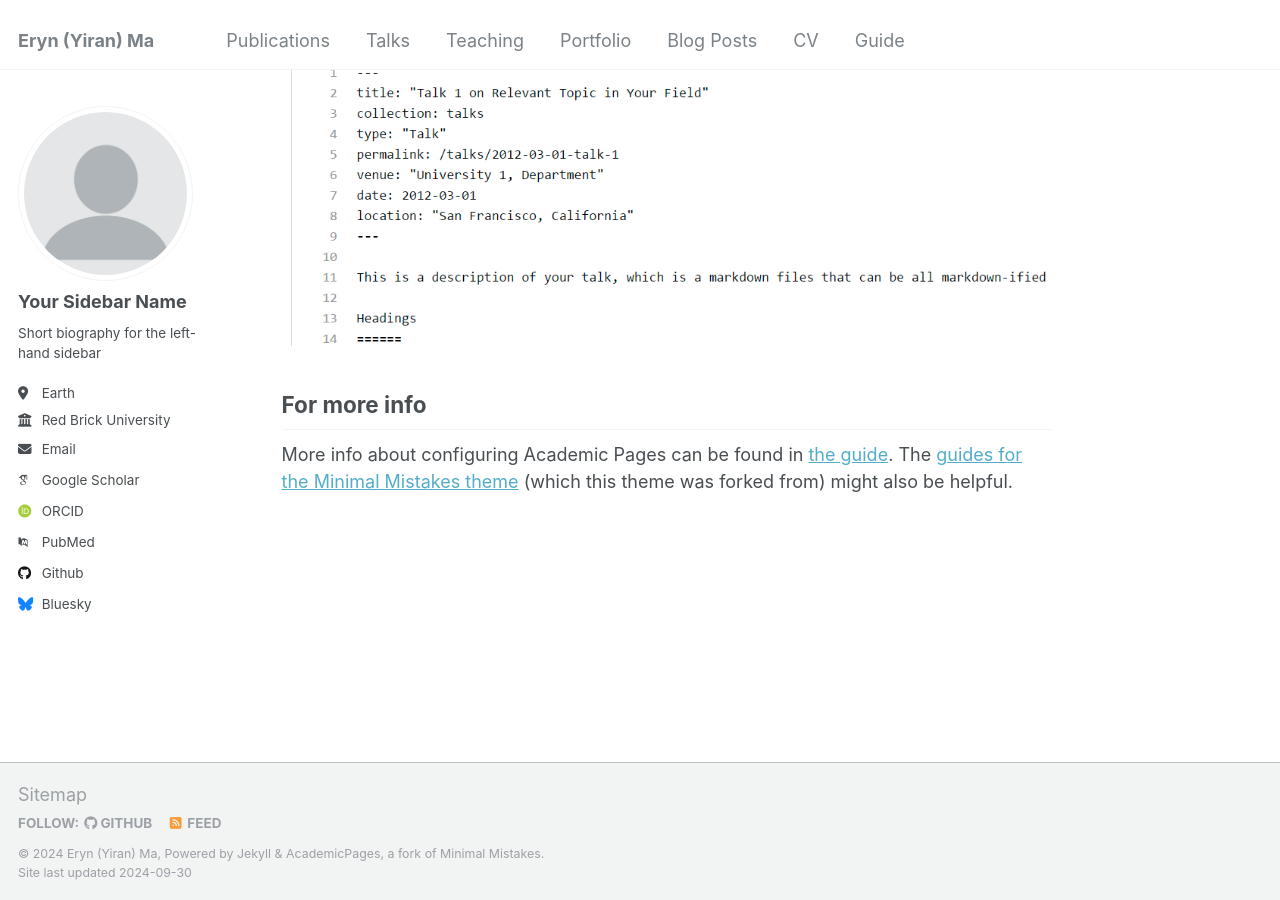
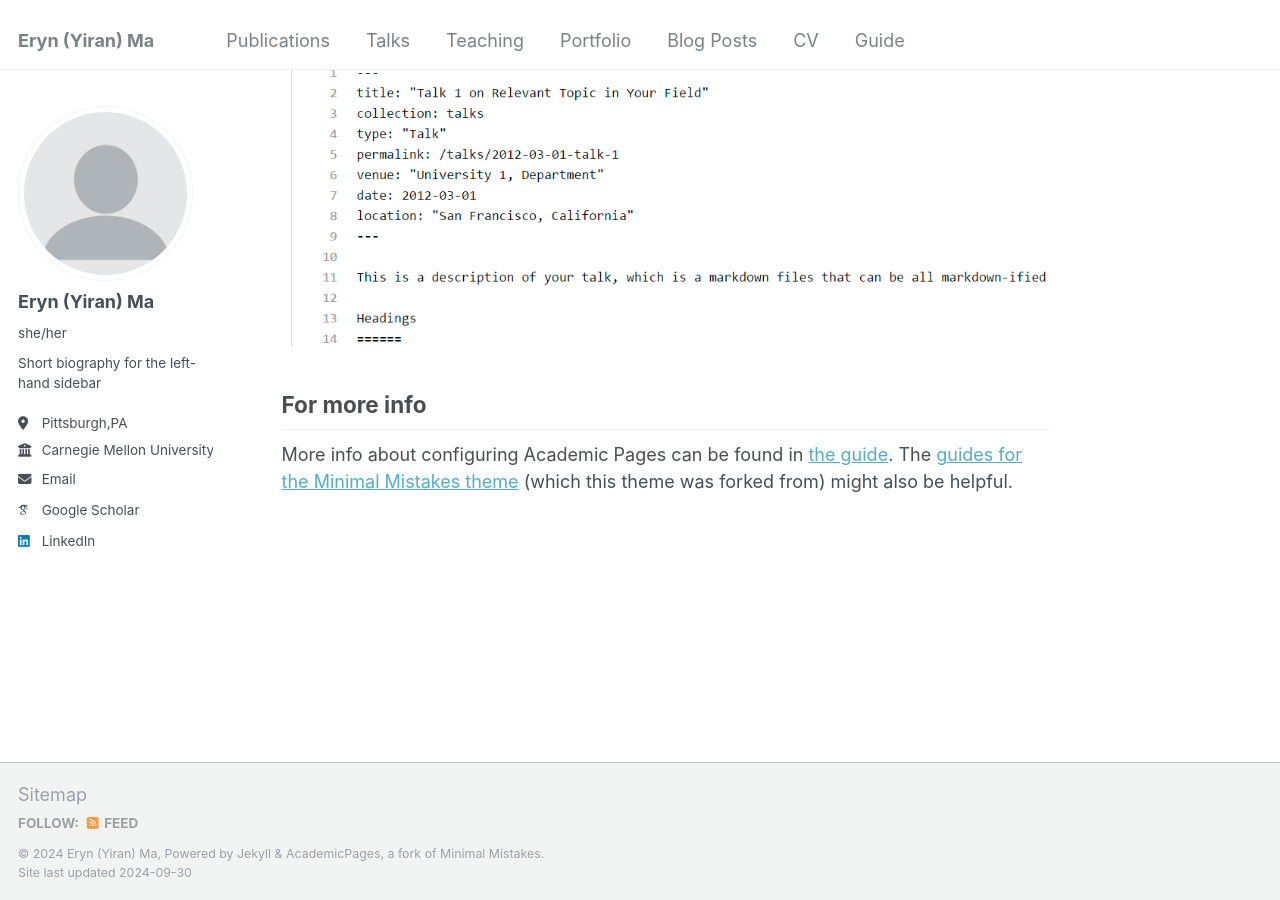
Before and after one commit to Eryn-Y/Eryn-Y.github.io, a Jekyll site: the page built from _pages/about.md, in a window 1280 px wide and 900 px high, scrolled down 2643 px. Built offline with Jekyll 4.4.1, drawn with Linux system fonts in a browser that asks for light colours; some web fonts are replaced.

Commit message:
Update _config.yml

```diff
--- a/_config.yml
+++ b/_config.yml
@@ -22,33 +22,33 @@ repository               : "eryn-y.github.io"
 author:
   # Biographic information
   avatar           : "profile.png"
-  name             : "Your Sidebar Name"
-  pronouns         : # example: "she/her"
+  name             : "Eryn (Yiran) Ma"
+  pronouns         : "she/her"
   bio              : "Short biography for the left-hand sidebar"
-  location         : "Earth"
-  employer         : "Red Brick University"
+  location         : "Pittsburgh,PA"
+  employer         : "Carnegie Mellon University"
   uri              : # URL
-  email            : "none@example.org"
+  email            : "erynm@andrew.cmu.edu"
 
   # Academic websites
   arxiv            : # URL - Update with the correct link to your profile
-  googlescholar    : "https://scholar.google.com/citations?user=PS_CX0AAAAAJ"
+  googlescholar    : "https://scholar.google.com/citations?user=JvMTP7UAAAAJ&hl=en"
   impactstory      : # URL
-  orcid            : "http://orcid.org/yourorcidurl"
+  orcid            : #"http://orcid.org/yourorcidurl"
   semantic         : # URL
-  pubmed           : "https://www.ncbi.nlm.nih.gov/pubmed/?term=john+snow"
+  pubmed           : #"https://www.ncbi.nlm.nih.gov/pubmed/?term=john+snow"
   researchgate     : # URL
 
   # Repositories and software development
   bitbucket        : # Username - Update with your username on the site
   codepen          : # Username
   dribbble         : # Username
-  github           : "academicpages"
+  github           : #"academicpages"
   kaggle           : # Username
   stackoverflow    : # User number or user number and name (i.e., use "1" or "1/jeff-atwood")
 
   # Social media
-  bluesky          : "bsky.app" # Replace this with you Bluesky username
+  bluesky          : #"bsky.app" # Replace this with you Bluesky username
   facebook         : # Username
   flickr           : # Username
   foursquare       : # Username
@@ -57,7 +57,7 @@ author:
   keybase          : # Username
   instagram        : # Username
   lastfm           : # Username
-  linkedin         : # Username
+  linkedin         : "eryn-ma-656590205"
   mastodon         : # URL
   medium           : # URL
   pinterest        : # Username
@@ -129,7 +129,7 @@ yandex_site_verification :
 
 # Social Sharing
 twitter:
-  username               : &twitter
+  username               : #&twitter
 facebook:
   username               :
   app_id                 :
```
